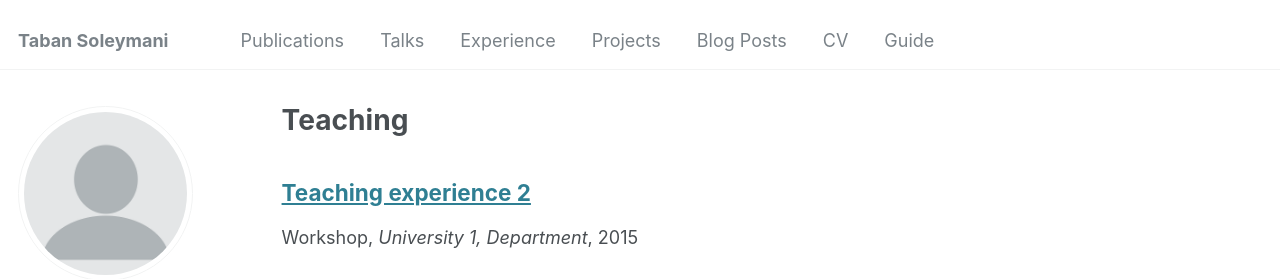
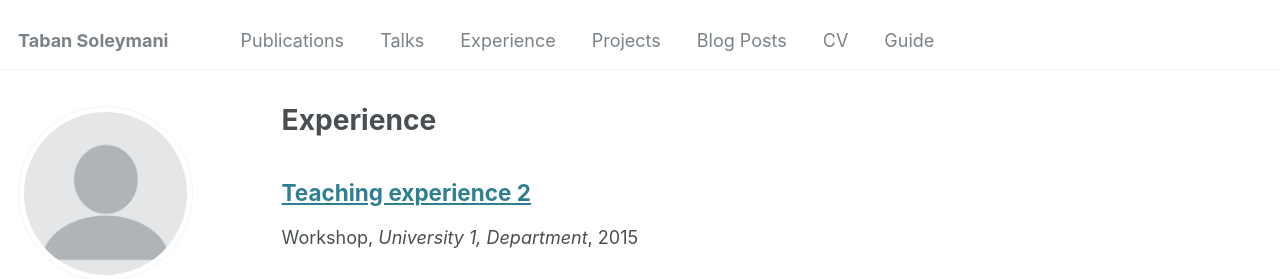
Before and after one commit to tabansoleymani/tabansoleymani.github.io, a Jekyll site: the page built from _pages/experience.html, in a window 1280 px wide and 936 px high. Shown: the top 279 px of the window. Built offline with Jekyll 4.4.1, drawn with Linux system fonts in a browser that asks for light colours; some web fonts are replaced.

Commit message:
Update and rename teaching.html to experience.html

```diff
--- a/_pages/teaching.html
+++ b/_pages/experience.html
@@ -1,7 +1,7 @@
 ---
 layout: archive
-title: "Teaching"
-permalink: /teaching/
+title: "Experience"
+permalink: /experience/
 author_profile: true
 ---
 
```
